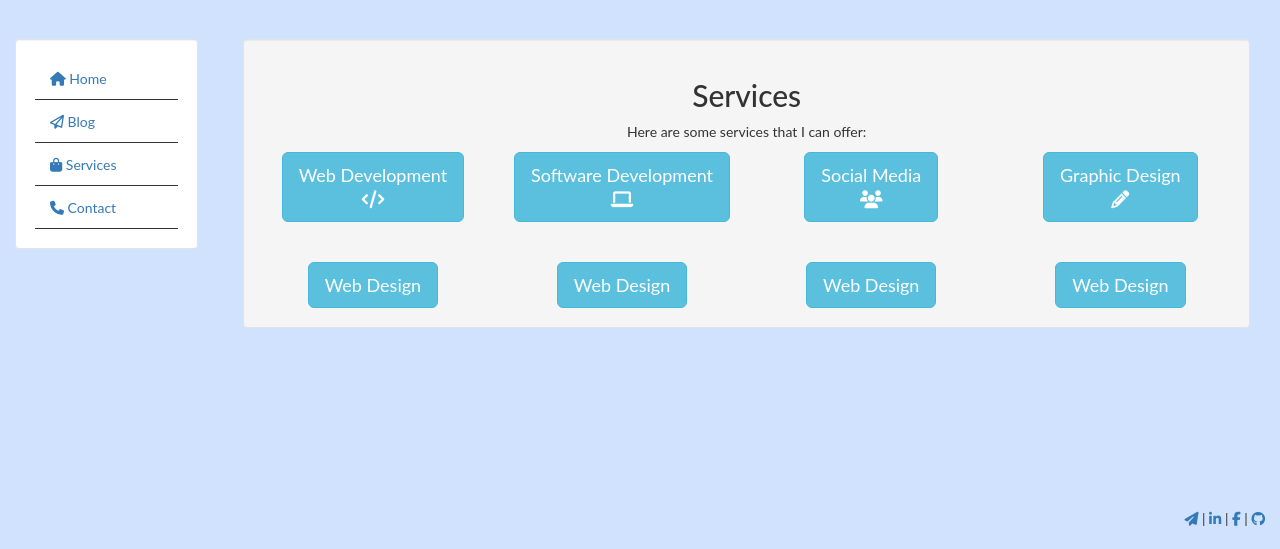
After one commit to pizdetz/portfolio, a Django app: page /services/ in a window 1280 px wide. The commit adds this page. Shown: the part 251-800 px from the top of the page. Run offline with Django 3.2, Linux system fonts and the light colour scheme; some libraries are stand-ins or nearby versions.

Commit message:
integrate email and serve services page.

```diff
--- a/portfolio/templates/portfolio/header.html
+++ b/portfolio/templates/portfolio/header.html
@@ -17,6 +17,14 @@
 		}
 	</style>
 </head>
+
+{% if messages %}
+<ul class="messages">
+    {% for message in messages %}
+    <li{% if message.tags %} class="{{ message.tags }}"{% endif %}>{{ message }}</li>
+    {% endfor %}
+</ul>
+{% endif %}
 
 <body class="body" style="background-color:#d1e2ff">
 	<div class="container-fluid" style="min-height:95%; ">
@@ -40,6 +48,7 @@
 			  <ul class="nav nav-pills nav-stacked">
 				<li><a href='/'><span class="fa fa-home" aria-hidden="true"></span>    Home</a></li>
 				<li><a href='/blog/'><span class="fa fa-paper-plane-o" aria-hidden="true"></span>    Blog</a></li>
+				<li><a href='/services/'><span class="fa fa-shopping-bag" aria-hidden="true"></span>   Services</a></li>
 				<li><a href='/contact/'><span class="fa fa-phone" aria-hidden="true"></span>    Contact</a></li>
 			  </ul>
 			</div> <!--well bs-sidebar affix-->
--- a/portfolio/templates/portfolio/home.html
+++ b/portfolio/templates/portfolio/home.html
@@ -1,7 +1,7 @@
 {% extends "portfolio/header.html" %}
 
 {% block content %}
-<h1>Здравствуйте</h1>
+<h1 class="text-center">Welcome</h1>
 <p>My name is Colton Sweeney. I'm a 19 year old web developer living in Apex, NC. I've been
     programming for about 6 years and designing websites for a little less than that. I enjoy
     scripting languages such as Python and JavaScript, but I also enjoy OO languages for their
--- /dev/null
+++ b/portfolio/templates/portfolio/services.html
@@ -0,0 +1,38 @@
+{% extends "portfolio/header.html" %} {% block content %}
+
+<div class="well text-center">
+  <h2>Services</h2>
+  <p>Here are some services that I can offer:</p>
+  <div class="row">
+    <div class="col-sm-3">
+      <button type="button" class="btn btn-info btn-lg" data-toggle="modal" data-target="#myModal">Web Development<br><span class="fa fa-code"></span></button>
+    </div>
+    <div class="col-sm-3">
+      <button type="button" class="btn btn-info btn-lg" data-toggle="modal" data-target="#myModal">Software Development<br><span class="fa fa-laptop"></span></button>
+    </div>
+    <div class="col-sm-3">
+      <button type="button" class="btn btn-info btn-lg" data-toggle="modal" data-target="#myModal">Social Media<br><span class="fa fa-group"></span></button>
+    </div>
+    <div class="col-sm-3">
+      <button type="button" class="btn btn-info btn-lg" data-toggle="modal" data-target="#myModal">Graphic Design<br><span class="fa fa-pencil"></span></button>
+    </div>
+  </div>
+  <br>
+  <br>
+  <div class="row">
+    <div class="col-sm-3">
+      <button type="button" class="btn btn-info btn-lg" data-toggle="modal" data-target="#myModal">Web Design</button>
+    </div>
+    <div class="col-sm-3">
+      <button type="button" class="btn btn-info btn-lg" data-toggle="modal" data-target="#myModal">Web Design</button>
+    </div>
+    <div class="col-sm-3">
+      <button type="button" class="btn btn-info btn-lg" data-toggle="modal" data-target="#myModal">Web Design</button>
+    </div>
+    <div class="col-sm-3">
+      <button type="button" class="btn btn-info btn-lg" data-toggle="modal" data-target="#myModal">Web Design</button>
+    </div>
+  </div>
+</div>
+
+{% endblock content %}
--- a/portfolio/urls.py
+++ b/portfolio/urls.py
@@ -4,4 +4,5 @@ from . import views
 urlpatterns = [
     url(r'^$', views.index, name='index'),
     url(r'^contact/', views.contact, name='contact'),
+    url(r'^services/', views.services, name="services")
     ]
--- a/portfolio/views.py
+++ b/portfolio/views.py
@@ -4,14 +4,60 @@ from __future__ import unicode_literals
 from django.shortcuts import render
 from django.http import HttpResponse
 
+from django.core.mail import EmailMessage
+from django.shortcuts import redirect
+from django.template import Context
+from django.template.loader import get_template
+from django.contrib import messages
+from django.core.mail import send_mail
+
+from .forms import ContactForm
+
 def index(request):
     return render(request, 'portfolio/home.html')
 
 def contact(request):
-    return render(request, 'portfolio/basic.html',{
-        'content':[
-            'If you would like to contact me, please email me.',
-            'colton.sweeney@gmail.com'
-            ]
-        }
-    )
+    form_class = ContactForm
+
+    # new logic!
+    if request.method == 'POST':
+        form = form_class(data=request.POST)
+
+        if form.is_valid():
+            contact_name = request.POST.get(
+                'contact_name'
+            , '')
+            contact_email = request.POST.get(
+                'contact_email'
+            , '')
+            form_content = request.POST.get('content', '')
+
+            # Email the profile with the
+            # contact information
+            template = get_template('portfolio/contact_template.txt')
+            context = ({
+                'contact_name': contact_name,
+                'contact_email': contact_email,
+                'form_content': form_content,
+            })
+            content = template.render(context)
+
+            email = EmailMessage(
+                "New contact form submission",
+                content,
+                "Your website" +'',
+                ['colton.sweeney@gmail.com'],
+                headers = {'Reply-To': contact_email }
+            )
+            email.send()
+            send_mail('Subject here', content, contact_email, ['colton.sweeney@gmail.com'], fail_silently=False)
+            messages.add_message(request, messages.SUCCESS, 'Your email has been sent successfully.')
+            return redirect('contact')
+
+    return render(request, 'portfolio/basic.html', {
+        'form': form_class,
+
+    })
+
+def services(request):
+    return render(request, 'portfolio/services.html')
```
Also changed, not shown: devspot/settings.py (+8 -0 lines), portfolio/forms.py (added, +15 -0 lines), portfolio/templates/portfolio/basic.html (+6 -3 lines), portfolio/templates/portfolio/contact_template.txt (added, +8 -0 lines), 5 other files.
